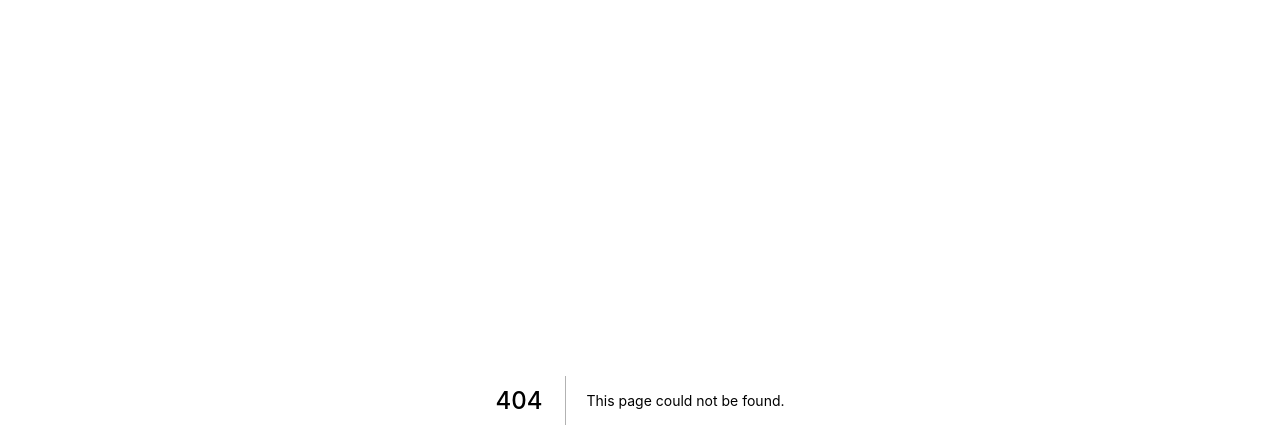
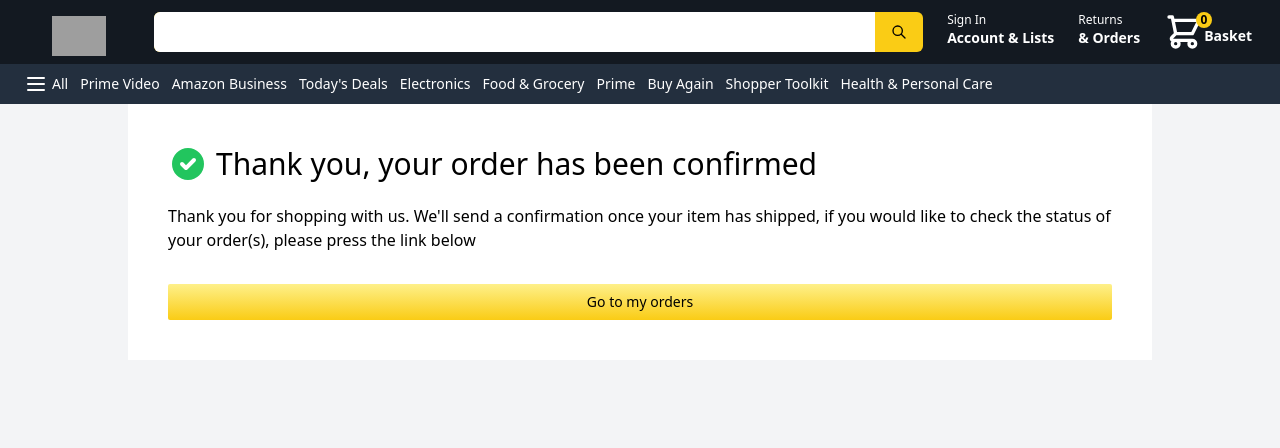
Before and after one commit to megapolisboy/amazon-clone, a Next.js app: page /success in a window 1280 px wide. Before the commit this address had no page. Shown: the top 448 px of the page. Built offline with nearby package versions, Linux system fonts and the light colour scheme; no server answers; grey boxes are pictures that could not be loaded.

Commit message:
confirmation and order processing done

```diff
--- a/next.config.js
+++ b/next.config.js
@@ -3,5 +3,8 @@
   reactStrictMode: true,
   images: {
     domains: ['links.papareact.com', 'fakestoreapi.com'],
+  },
+  env: {
+    stripe_public_key: process.env.STRIPE_PUBLIC_KEY,
   }
 }
--- a/package.json
+++ b/package.json
@@ -8,9 +8,12 @@
   "dependencies": {
     "@heroicons/react": "^1.0.6",
     "@reduxjs/toolkit": "^1.8.0",
+    "@stripe/stripe-js": "^1.24.0",
     "@tailwindcss/line-clamp": "^0.3.1",
     "axios": "^0.26.1",
     "firebase": "^9.6.8",
+    "firebase-admin": "^10.0.2",
+    "firebase-tools": "^10.3.1",
     "line-clamp": "^1.0.0",
     "next": "latest",
     "next-auth": "^4.3.0",
@@ -21,7 +24,8 @@
     "react-redux": "^7.2.6",
     "react-responsive-carousel": "^3.2.23",
     "redux-toolkit": "^1.1.2",
-    "reselect": "^4.1.5"
+    "reselect": "^4.1.5",
+    "stripe": "^8.209.0"
   },
   "devDependencies": {
     "@types/node": "17.0.4",
--- a/pages/checkout.tsx
+++ b/pages/checkout.tsx
@@ -13,12 +13,27 @@
 //@ts-ignore
 import Currency from "react-currency-formatter";
 import { useSession } from "next-auth/react";
+import axios from "axios";
+import { useRouter } from "next/router";
+import { addOrderToFirebase } from "../firebase";
 
 const Checkout: NextPage = () => {
   const items = useAppSelector(selectItems);
   const numberOfItems = useAppSelector(selectNumberOfItems);
   const { data } = useSession();
   const total = useAppSelector(selectTotal);
+  const router = useRouter();
+
+  const checkOut = () => {
+    addOrderToFirebase(data?.user?.email || "", {
+      amount: total,
+      amountShipping: 6.99,
+      images: items.map((item) => item.image),
+      timestamp: new Date().getTime(),
+    })
+      .then(() => router.push("/success"))
+      .catch((err: Error) => console.error(err));
+  };
 
   return (
     <div className="bg-gray-100">
@@ -60,6 +75,8 @@
               </h2>
 
               <button
+                role="link"
+                onClick={checkOut}
                 disabled={!data}
                 className={`button mt-2 ${
                   !data &&
--- /dev/null
+++ b/pages/orders.tsx
@@ -0,0 +1,52 @@
+import { GetServerSideProps, NextPage } from "next";
+import { getSession, useSession } from "next-auth/react";
+import Head from "next/head";
+import Header from "../components/header";
+import { Order } from "../firebase";
+
+interface OrdersProps {
+  orders: Order[];
+}
+
+const Orders: NextPage<OrdersProps> = ({ orders }) => {
+  const { data } = useSession();
+
+  return (
+    <div>
+      <Head>
+        <title>Orders</title>
+      </Head>
+      <Header />
+      <main className="mx-auto max-w-screen-lg p-10">
+        <h1 className="mb-2 border-b border-yellow-400 pb-1 text-3xl">
+          Your Orders
+        </h1>
+
+        {data ? <h2>x Orders</h2> : <h2>Please sign in to see your orders</h2>}
+        <div className="mt-5 space-y-4"></div>
+      </main>
+    </div>
+  );
+};
+
+export default Orders;
+
+const getServerSideProps: GetServerSideProps = async (context) => {
+  const session = await getSession(context);
+
+  if (!session) {
+    return {
+      props: {
+        orders: [],
+      },
+    };
+  } else {
+    const orders: any[] = [];
+    //fetch orders of    session.user?.email
+    return {
+      props: {
+        orders,
+      },
+    };
+  }
+};
--- /dev/null
+++ b/pages/success.tsx
@@ -0,0 +1,41 @@
+import { CheckCircleIcon } from "@heroicons/react/solid";
+import { NextPage } from "next";
+import Head from "next/head";
+import { useRouter } from "next/router";
+import Header from "../components/header";
+
+const Success: NextPage = () => {
+  const router = useRouter();
+  return (
+    <div className="h-screen bg-gray-100">
+      <Head>
+        <title>Success</title>
+      </Head>
+      <Header />
+      <main className="mx-auto max-w-screen-lg">
+        <div className="flex flex-col bg-white p-10">
+          <div className="mb-5 flex items-center space-x-2">
+            <CheckCircleIcon className="h-10 text-green-500" />
+            <h1 className="text-3xl">
+              Thank you, your order has been confirmed
+            </h1>
+          </div>
+          <p>
+            Thank you for shopping with us. We'll send a confirmation once your
+            item has shipped, if you would like to check the status of your
+            order(s), please press the link below
+          </p>
+          <button
+            onClick={() => {
+              router.push("/orders");
+            }}
+            className="button mt-8"
+          >
+            Go to my orders
+          </button>
+        </div>
+      </main>
+    </div>
+  );
+};
+export default Success;
--- a/tsconfig.json
+++ b/tsconfig.json
@@ -15,6 +15,6 @@
     "jsx": "preserve",
     "incremental": true
   },
-  "include": ["next-env.d.ts", "**/*.ts", "**/*.tsx"],
+  "include": ["next-env.d.ts", "**/*.ts", "**/*.tsx", "pages/api/create-checkout-sesion.js"],
   "exclude": ["node_modules"]
 }
```
Also changed, not shown: firebase.ts (+45 -1 lines), 1 other file (tests, documents, lock files or other folders).
